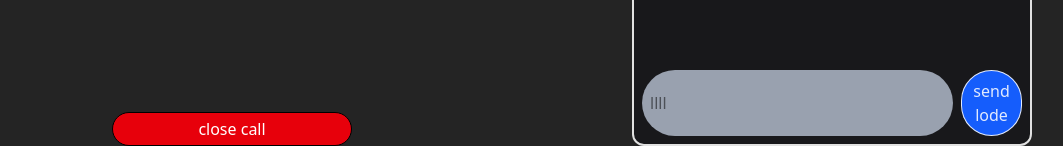
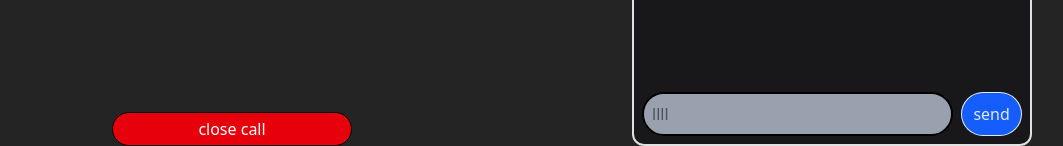
Before and after one commit to harshitneversettle/omegle-game, a React app in the folder frontend/: page /random in a window 1280 px wide. Shown: the part 694-840 px from the top of the page, without its empty margins (158-1221 px from the left). Built offline with nearby package versions, Linux system fonts and the light colour scheme; no server answers; the HTML template or start-up script is replaced by a standard one.

Commit message:
fix: signaling server

```diff
--- a/frontend/src/components/random.tsx
+++ b/frontend/src/components/random.tsx
@@ -70,12 +70,14 @@ export default function Random() {
             video: true,
             audio: false,
           });
-          pc.current.addTrack(stream.getVideoTracks()[0]);
+
+          // always set ontrack before addtrack
           pc.current.ontrack = (stream) => {
             if (viderRef.current) {
               viderRef.current.srcObject = new MediaStream([stream.track]);
             }
           };
+          pc.current.addTrack(stream.getVideoTracks()[0]);
           pc.current.onicecandidate = (msg) => {
             if (msg.candidate) {
               ws.send(
@@ -111,13 +113,14 @@ export default function Random() {
             video: true,
             audio: false,
           });
-          pc.current.addTrack(stream.getVideoTracks()[0]);
-
+          // always set ontrack before addtrack
           pc.current.ontrack = (stream) => {
             if (viderRef.current) {
               viderRef.current.srcObject = new MediaStream([stream.track]);
             }
           };
+          pc.current.addTrack(stream.getVideoTracks()[0]);
+
           // ans banane se phele remote description set krna padha hai mandatory step hai
           await pc.current.setRemoteDescription(message.sdp);
           const answer = await pc.current.createAnswer();
@@ -166,7 +169,7 @@ export default function Random() {
   }
   return (
     <>
-      <div className=" h-screen flex gap-50 mt-10 justify-center   ">
+      <div className=" h-screen flex gap-50 mt-10 justify-center  ">
         <div className="flex flex-col ml-25 ">
           partner's cam :{" "}
           <video
@@ -197,7 +200,7 @@ export default function Random() {
                   return (
                     <div
                       key={index}
-                      className={` max-w-fit p-2  mt-3 rounded-2xl  break-words ${i.sender === "me" ? "bg-green-900 ml-auto rounded-br-none " : "bg-blue-900 rounded-bl-none"} `}
+                      className={` w-fit border-1 border-black shadow-outer shadow-white max-w-[70%] p-2  mt-3 rounded-2xl  break-words ${i.sender === "me" ? "bg-green-900 ml-auto rounded-br-none " : "bg-blue-900 rounded-bl-none"} `}
                     >
                       {i.text}
                     </div>
@@ -217,7 +220,7 @@ export default function Random() {
                 }}
                 name=""
                 id=""
-                className="bg-gray-400 text-black rounded-full p-2 w-90"
+                className="bg-gray-400 text-black text-semibold text-llg border-2 border-black rounded-full p-2 w-90"
                 placeholder="llll"
               />
               <button
@@ -230,7 +233,7 @@ export default function Random() {
                 }}
                 className="bg-blue-600 p-2 rounded-full w-17 ml-2 border-1 hover:border-black hover:bg-blue-500"
               >
-                send lode
+                send
               </button>
             </div>
           </div>
```
Also changed, not shown: 3 other files (tests, documents, lock files or other folders).
